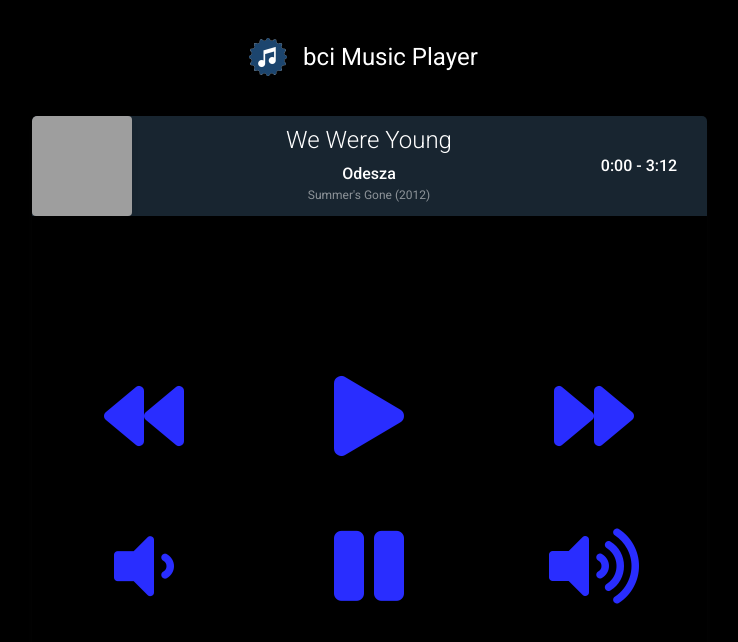
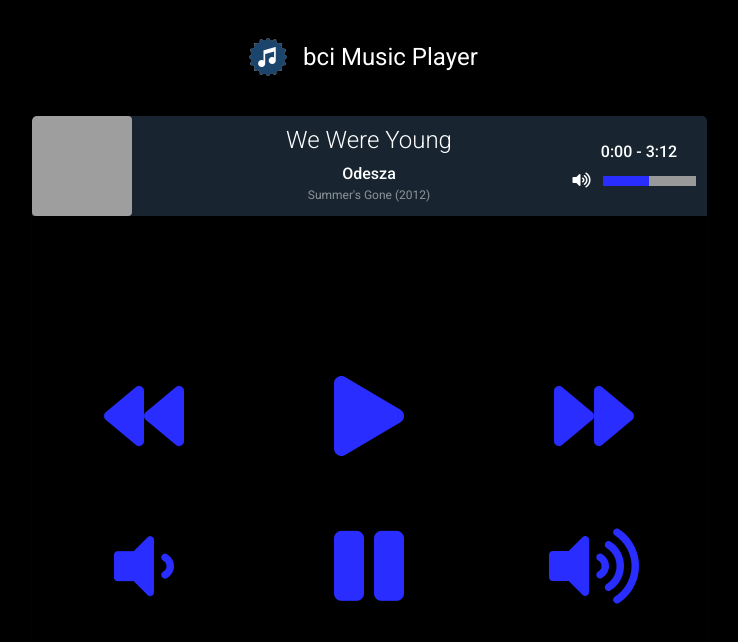
Before and after one commit to Nottaris/OpenBCI_NodeJS_IP6, a React (Create React App) app in the folder src/gui/playerP300/: page / in a window 1280 px wide. Shown: the top 642 px of the page, without its empty margins (271-1009 px from the left). Built offline with nearby package versions, Linux system fonts and the light colour scheme; grey boxes are pictures that could not be loaded.

Commit message:
Implement Volume Up & Down

```diff
--- a/src/gui/playerP300/src/Player.css
+++ b/src/gui/playerP300/src/Player.css
@@ -126,6 +126,29 @@
     font-size: 16px;
     font-weight: 500;
 }
+.Player .AudioProgress {
+    margin-top: 10px;
+    display: table;
+}
+.Player .AudioProgress .Icon {
+    display: table-cell;
+}
+
+.Player .AudioProgressBar {
+    display: table-cell;
+    width: 100%;
+}
+.Player .AudioProgressBar .ProgressBackground{
+    margin: 0 11px;
+    background-color: #999999;
+    vertical-align: middle;
+}
+
+.Player .AudioProgressBar #ProgressVolume{
+    width: 50%;
+    height: 10px;
+    background-color: #292dff;
+}
 
 .Player .Controls {
     display: table;
--- a/src/gui/playerP300/src/Player.js
+++ b/src/gui/playerP300/src/Player.js
@@ -11,6 +11,7 @@
         this.state = {
             playStatus: 'play',
             currentTime: 0,
+            audioVolume: 0.5,
             trackNr: 0
         };
         this.newCommand = this.newCommand.bind(this);
@@ -31,6 +32,12 @@
             case "previous":
                 this.previous(audio);
                 break;
+            case "up":
+                this.up(audio);
+                break;
+            case "down":
+                this.down(audio);
+                break;
         }
 
     }
@@ -46,8 +53,14 @@
         innerScrubber.style['width'] = percent;
     }
 
+    updateVolumeProgressBar() {
+        var elem = document.getElementById("ProgressVolume");
+        elem.style.width = 100/1*this.state.audioVolume+"%";
+    }
+
     play(audio){
         audio.play();
+        audio.volume = this.state.audioVolume;
         let that = this;
         let duration = that.props.tracks[this.state.trackNr].duration;
         setInterval(function() {
@@ -79,6 +92,21 @@
         this.play(audio);
     }
 
+    up(audio) {
+        if(this.state.audioVolume<0.9){
+            this.setState({  audioVolume: this.state.audioVolume+=0.1 });
+            audio.volume = this.state.audioVolume;
+            this.updateVolumeProgressBar();
+        }
+    }
+
+    down(audio) {
+        if(this.state.audioVolume>0.1){
+            this.setState({  audioVolume: this.state.audioVolume-=0.1 });
+            audio.volume = this.state.audioVolume;
+            this.updateVolumeProgressBar();
+        }
+    }
     // Help function: Modulo operation with negative numbers
     mod(a, n) {
         return a - (n * Math.floor(a/n));
@@ -97,6 +125,7 @@
                     </div>
                     <div className="PlayerScrubber">
                         <Timestamps duration={this.props.tracks[this.state.trackNr].duration} currentTime={this.state.currentTime} />
+                        <AudioVolume volume={this.state.audioVolume} />
                         <audio id="audio">
                             <source src={this.props.tracks[this.state.trackNr].source}  type="audio/mpeg"/>
 
@@ -153,6 +182,26 @@
         )
     }
 };
+class AudioVolume extends React.Component {
+
+    render() {
+        return (
+            <div className="AudioProgress">
+                <div className="Icon">
+                    <i className='fa fa-fw fa-volume-up'></i>
+                </div>
+                <div className="AudioProgressBar">
+                    <div className="ProgressBackground">
+                        <div id="ProgressVolume"></div>
+                    </div>
+                </div>
+
+            </div>
+        )
+    }
+
+}
+
 
 class Controls extends React.Component {
     constructor(props) {
```
